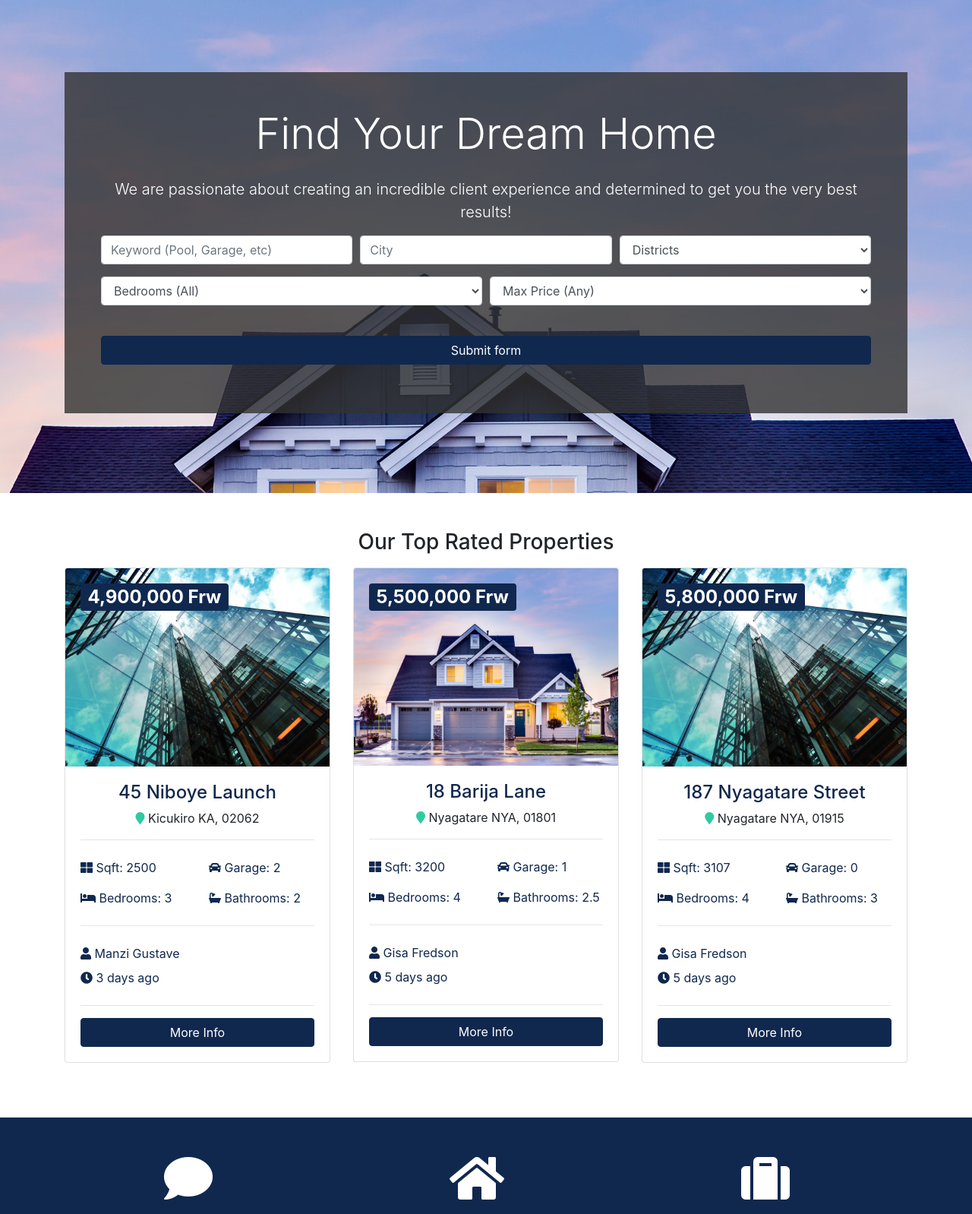
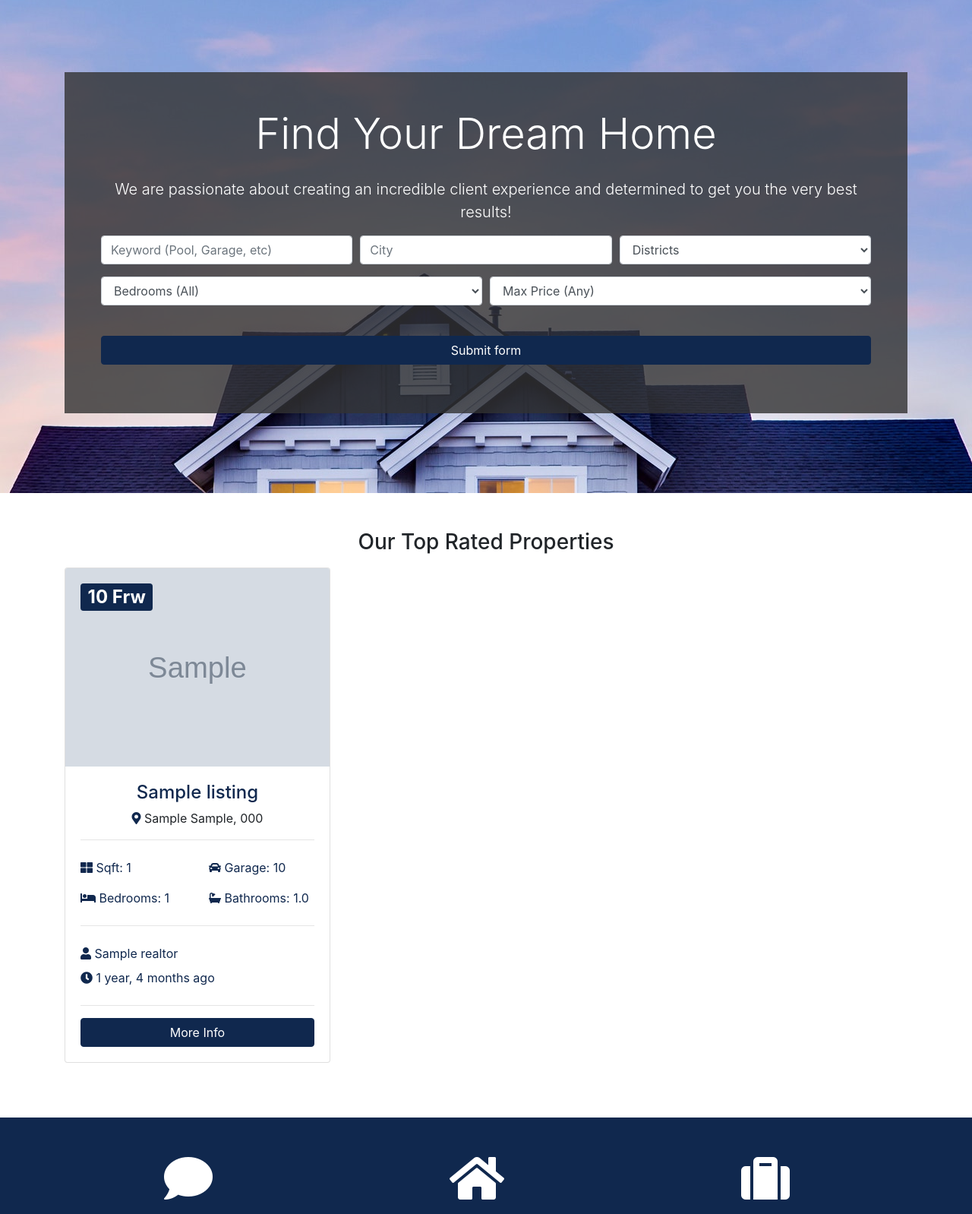
Before and after one commit to GisaKaze/realEstateRwanda, a Django app: template templates/pages/index.html in a window 1280 px wide. Shown: the part 129-1727 px from the top of the page at 76% size. Run offline with Django 3.2, Linux system fonts and the light colour scheme; the template is opened without the code that fills it: values that come from a table or form of the project are taken from there, others are empty; tables that the repository leaves empty hold one stand-in row (values such as "Sample post"); grey boxes marked "Sample" are stand-in pictures; some libraries are stand-ins or nearby versions.

Commit message:
working.......

```diff
--- a/pages/views.py
+++ b/pages/views.py
@@ -4,13 +4,13 @@ from listings.models import Listing
 
 
 def index(request):
-    listings = Listing.order_by('-list_date').filter(is_published=True)[:3]
+    listings = Listing.objects.order_by('-list_date').filter(is_published=True)[:3]
 
     context = {
         'listings': listings
     }
 
-    return render(request, 'pages/index.html')
+    return render(request, 'pages/index.html', context)
 
 
 def about(request):
--- a/templates/listings/listings.html
+++ b/templates/listings/listings.html
@@ -83,7 +83,6 @@
             <p>No Listing Available</p>
           </div>
         {% endif %}
-
       </div>
 
       <div class="row">
--- a/templates/pages/index.html
+++ b/templates/pages/index.html
@@ -1,4 +1,5 @@
 {% extends "base.html" %}
+{% load humanize %}
 
 {% block content %}
   <!-- Showcase -->
@@ -95,142 +96,54 @@
       <h3 class="text-center mb-3">Our Top Rated Properties</h3>
       <div class="row">
         {% if listings %}
-
-        {% else%}
+          {% for listing in listings %}
+            <div class="col-md-6 col-lg-4 mb-4">
+              <div class="card listing-preview">
+              <img class="card-img-top" src="{{ listing.photo_main.url }}" alt="">
+                <div class="card-img-overlay">
+                  <h2>
+                    <span class="badge badge-primary text-white">{{ listing.price | intcomma }} Frw</span>
+                  </h2>
+                </div>
+                <div class="card-body">
+                  <div class="listing-heading text-center">
+                    <h4 class="text-primary">{{ listing.title }}</h4>
+                    <p>
+                      <i class="fas fa-map-marker-alt text-primary"></i> {{ listing.city }} {{ listing.district }}, {{ listing.zipcode }}</p>
+                  </div>
+                  <hr>
+                  <div class="row py-2 text-primary">
+                    <div class="col-6">
+                      <i class="fas fa-th-large"></i> Sqft: {{ listing.sqft }}</div>
+                    <div class="col-6">
+                      <i class="fas fa-car"></i> Garage: {{ listing.garage }}</div>
+                  </div>
+                  <div class="row py-2 text-primary">
+                    <div class="col-6">
+                      <i class="fas fa-bed"></i> Bedrooms: {{ listing.bedrooms }}</div>
+                    <div class="col-6">
+                      <i class="fas fa-bath"></i> Bathrooms: {{ listing.bathrooms }}</div>
+                  </div>
+                  <hr>
+                  <div class="row py-2 text-primary">
+                    <div class="col-6">
+                      <i class="fas fa-user"></i> {{ listing.realtor }}</div>
+                  </div>
+                  <div class="row text-primary pb-2">
+                    <div class="col-8">
+                      <i class="fas fa-clock"></i> {{ listing.list_date | timesince }} ago</div>
+                  </div>
+                  <hr>
+                  <a href="{% url 'listing' listing.id %}" class="btn btn-primary btn-block">More Info</a>
+                </div>
+              </div>
+            </div>
+          {% endfor %}
+        {% else %}
           <div class="col-md-12">
             <p>No Listing Available</p>
           </div>
         {% endif %}
-
-        <!-- Listing 1 -->
-        <div class="col-md-6 col-lg-4 mb-4">
-          <div class="card listing-preview">
-           <img class="card-img-top" src="../../static/img/building.jpg" alt="">
-            <div class="card-img-overlay">
-              <h2>
-                <span class="badge badge-primary text-white">4,900,000 Frw</span>
-              </h2>
-            </div>
-            <div class="card-body">
-              <div class="listing-heading text-center">
-                <h4 class="text-primary">45 Niboye Launch</h4>
-                <p>
-                  <i class="fas fa-map-marker text-secondary"></i> Kicukiro KA, 02062</p>
-              </div>
-              <hr>
-              <div class="row py-2 text-primary">
-                <div class="col-6">
-                  <i class="fas fa-th-large"></i> Sqft: 2500</div>
-                <div class="col-6">
-                  <i class="fas fa-car"></i> Garage: 2</div>
-              </div>
-              <div class="row py-2 text-primary">
-                <div class="col-6">
-                  <i class="fas fa-bed"></i> Bedrooms: 3</div>
-                <div class="col-6">
-                  <i class="fas fa-bath"></i> Bathrooms: 2</div>
-              </div>
-              <hr>
-              <div class="row py-2 text-primary">
-                <div class="col-6">
-                  <i class="fas fa-user"></i> Manzi Gustave</div>
-              </div>
-              <div class="row text-primary pb-2">
-                <div class="col-6">
-                  <i class="fas fa-clock"></i> 3 days ago</div>
-              </div>
-              <hr>
-              <a href="listing.html" class="btn btn-primary btn-block">More Info</a>
-            </div>
-          </div>
-        </div>
-
-        <!-- Listing 2 -->
-        <div class="col-md-6 col-lg-4 mb-4">
-          <div class="card listing-preview">
-            <img class="card-img-top" src="../../static/img/showcase.jpg" alt="" height=260px">
-            <div class="card-img-overlay">
-              <h2>
-                <span class="badge badge-primary text-white">5,500,000 Frw</span>
-              </h2>
-            </div>
-            <div class="card-body">
-              <div class="listing-heading text-center">
-                <h4 class="text-primary">18 Barija Lane</h4>
-                <p>
-                  <i class="fas fa-map-marker text-secondary"></i> Nyagatare NYA, 01801</p>
-              </div>
-              <hr>
-              <div class="row py-2 text-primary">
-                <div class="col-6">
-                  <i class="fas fa-th-large"></i> Sqft: 3200</div>
-                <div class="col-6">
-                  <i class="fas fa-car"></i> Garage: 1</div>
-              </div>
-              <div class="row py-2 text-primary">
-                <div class="col-6">
-                  <i class="fas fa-bed"></i> Bedrooms: 4</div>
-                <div class="col-6">
-                  <i class="fas fa-bath"></i> Bathrooms: 2.5</div>
-              </div>
-              <hr>
-              <div class="row py-2 text-primary">
-                <div class="col-6">
-                  <i class="fas fa-user"></i> Gisa Fredson</div>
-              </div>
-              <div class="row text-primary pb-2">
-                <div class="col-6">
-                  <i class="fas fa-clock"></i> 5 days ago</div>
-              </div>
-              <hr>
-              <a href="listing.html" class="btn btn-primary btn-block">More Info</a>
-            </div>
-          </div>
-        </div>
-
-        <!-- Listing 3 -->
-        <div class="col-md-6 col-lg-4 mb-4">
-          <div class="card listing-preview">
-            <img class="card-img-top" src="../../static/img/building.jpg" alt="">
-            <div class="card-img-overlay">
-              <h2>
-                <span class="badge badge-primary text-white">5,800,000 Frw</span>
-              </h2>
-            </div>
-            <div class="card-body">
-              <div class="listing-heading text-center">
-                <h4 class="text-primary">187 Nyagatare Street</h4>
-                <p>
-                  <i class="fas fa-map-marker text-secondary"></i> Nyagatare NYA, 01915</p>
-              </div>
-              <hr>
-              <div class="row py-2 text-primary">
-                <div class="col-6">
-                  <i class="fas fa-th-large"></i> Sqft: 3107</div>
-                <div class="col-6">
-                  <i class="fas fa-car"></i> Garage: 0</div>
-              </div>
-              <div class="row py-2 text-primary">
-                <div class="col-6">
-                  <i class="fas fa-bed"></i> Bedrooms: 4</div>
-                <div class="col-6">
-                  <i class="fas fa-bath"></i> Bathrooms: 3</div>
-              </div>
-              <hr>
-              <div class="row py-2 text-primary">
-                <div class="col-6">
-                  <i class="fas fa-user"></i> Gisa Fredson</div>
-              </div>
-              <div class="row text-primary pb-2">
-                <div class="col-6">
-                  <i class="fas fa-clock"></i> 5 days ago</div>
-              </div>
-              <hr>
-              <a href="listing.html" class="btn btn-primary btn-block">More Info</a>
-            </div>
-          </div>
-        </div>
-
       </div>
     </div>
   </section>
```
